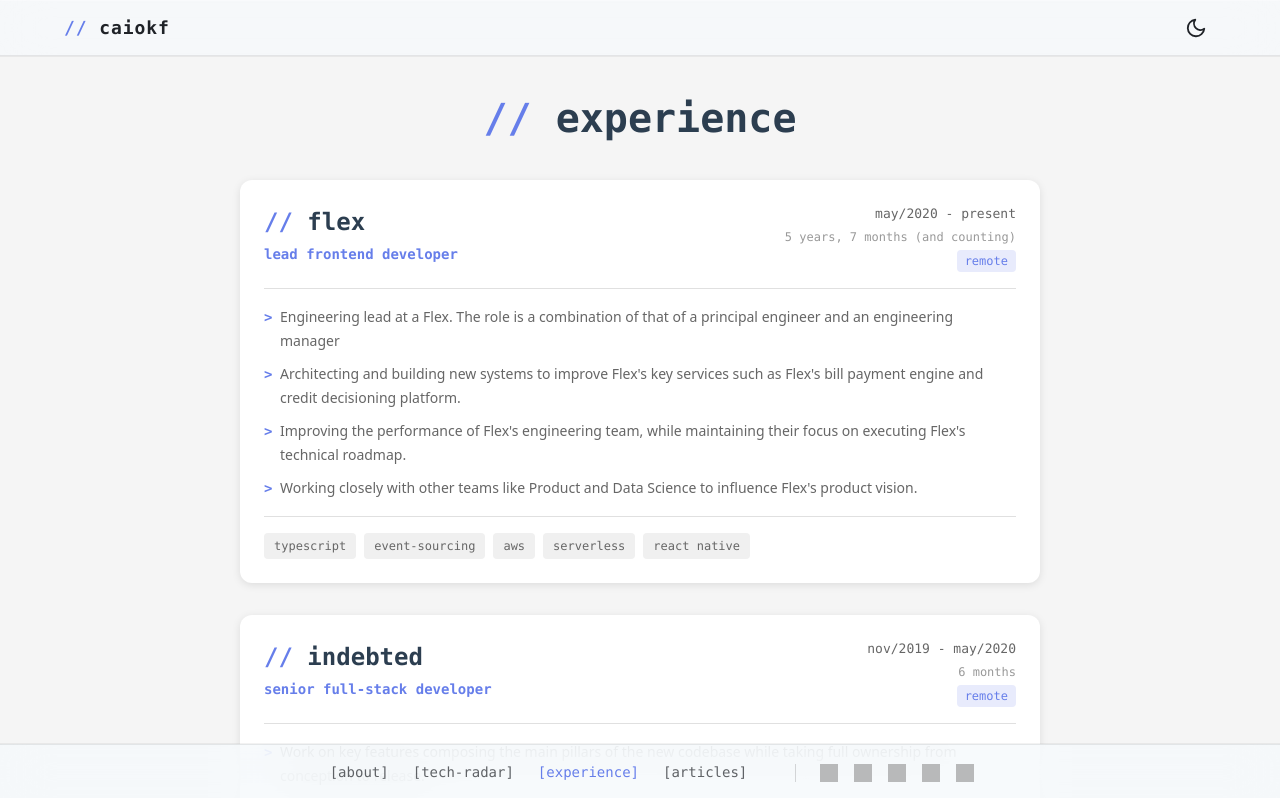
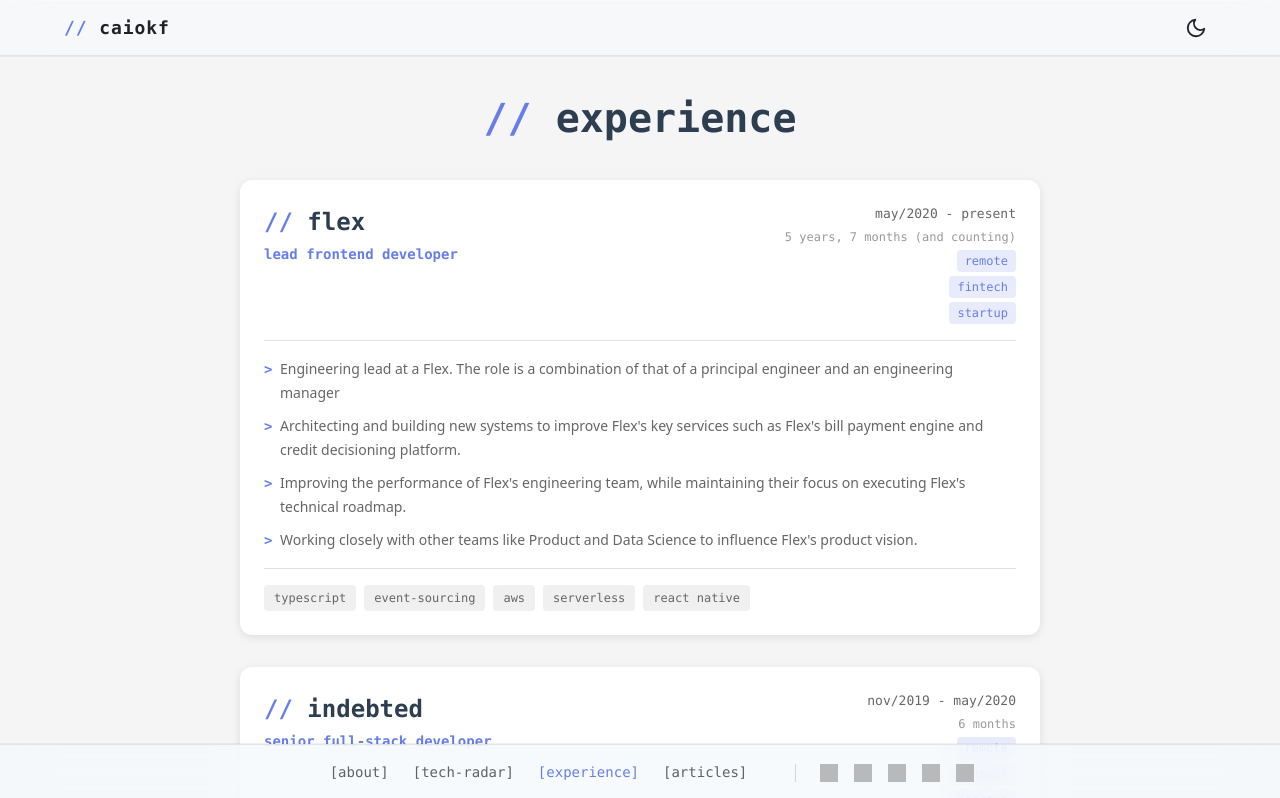
Before and after one commit to caiokf/homepage, a Vue app: page /experience in a window 1280 px wide. Shown: the top 798 px of the page. Built offline with nearby package versions, Linux system fonts and the light colour scheme; grey boxes are pictures that could not be loaded.

Commit message:
feat(xp): replace remote boolean with tags array

```diff
--- a/src/config/experience-config.ts
+++ b/src/config/experience-config.ts
@@ -2,7 +2,7 @@ export type Experience = {
   company: string;
   companyLogoPath?: string;
   position: string;
-  remote: boolean;
+  tags: string[];
   website: string;
   startDate: string;
   endDate?: string;
@@ -14,7 +14,7 @@ export const experiencesConfig: Experience[] = [
   {
     company: "Flex",
     position: "Lead Frontend Developer",
-    remote: true,
+    tags: ["remote", "fintech", "startup"],
     website: "https://www.getflex.com",
     startDate: "2020-05-22",
     highlights: [
@@ -29,8 +29,8 @@ export const experiencesConfig: Experience[] = [
   {
     company: "InDebted",
     position: "Senior Full-stack Developer",
+    tags: ["remote", "fintech", "startup"],
     website: "https://www.indebted.co",
-    remote: true,
     startDate: "2019-11-20",
     endDate: "2020-05-22",
     highlights: [
--- a/src/pages/ExperiencePage.vue
+++ b/src/pages/ExperiencePage.vue
@@ -26,7 +26,13 @@
             <div class="experience-meta">
               <span class="date-range">{{ formatDateRange(experience) }}</span>
               <span class="duration">{{ calculateDuration(experience) }}</span>
-              <span v-if="experience.remote" class="remote-badge">remote</span>
+              <span
+                v-for="tag in experience.tags"
+                :key="tag"
+                class="experience-tag"
+              >
+                {{ tag }}
+              </span>
             </div>
           </header>
 
@@ -230,7 +236,7 @@
     color: var(--color-text-muted);
   }
 
-  .remote-badge {
+  .experience-tag {
     font-family: var(--font-mono);
     font-size: var(--text-xs);
     color: var(--color-primary);
```
